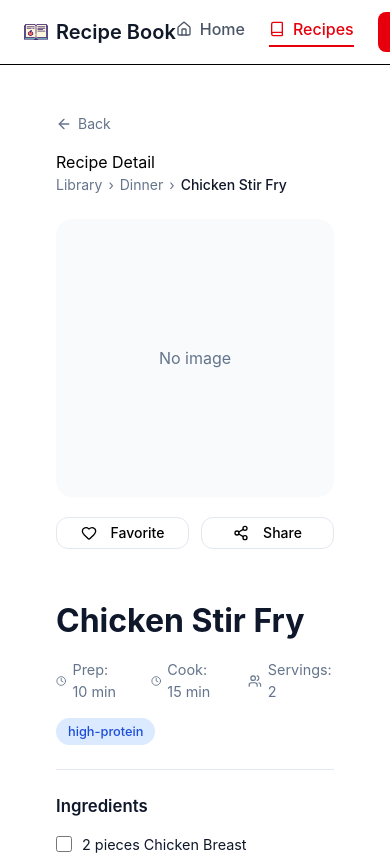
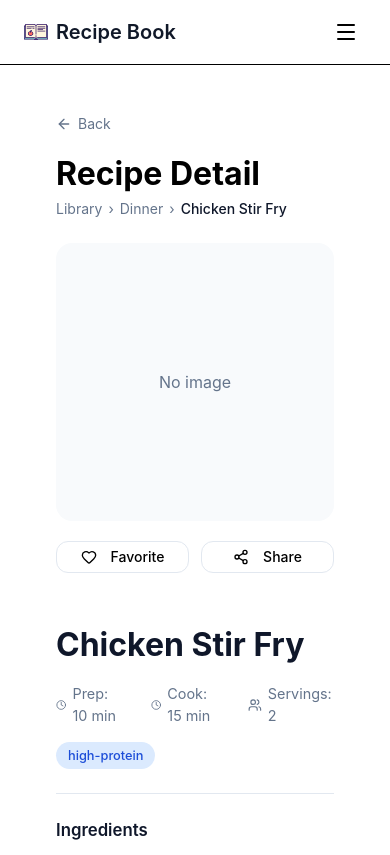
Before and after one commit to SrunTechsean/Interactive-Recipe-Book, a React (Vite) app: page /recipes/1 in a window 390 px wide. Shown: the top 855 px of the page. Built offline with nearby package versions, Linux system fonts and the light colour scheme.

Commit message:
Change nav bar

```diff
--- a/src/components/Navbar.jsx
+++ b/src/components/Navbar.jsx
@@ -1,27 +1,88 @@
+import { useState } from "react";
 import { NavLink } from "react-router-dom";
-import { Home, Book, Plus, Heart, Search, User, ChevronDown } from "lucide-react";
+import { Home, Book, Plus, Heart, Search, User, ChevronDown, Menu, X } from "lucide-react";
 
 const linkClass = ({ isActive }) =>
   `flex items-center gap-2 font-medium pb-1 border-b-2 whitespace-nowrap ${isActive ? "text-red-600 border-red-600" : "text-gray-600 border-transparent hover:text-red-600"}`;
 
+// This is for minimize the screen
+const navItems = [
+  { title: "Home", path: "/" },
+  { title: "Recipes", path: "/recipes" },
+  { title: "Add Recipe", path: "/add" },
+  { title: "Favorites", path: "/favorites" },
+  { title: "Search", path: "/search" },
+  { title: "Sign In", path: "/signin" },
+];
+
 export default function Navbar() {
+  const [menuOpen, setMenuOpen] = useState(false);
   return (
-      <nav className="flex items-center justify-between border-b bg-background px-6 py-3 overflow-x-auto">
-        <div className="flex items-center gap-2 shrink-0">
+      <nav className="border-b bg-background">
+        <div className="flex items-center justify-between px-6 py-3">
+          <div className="flex items-center gap-2">
           <img src="/recipe-book-icon.svg" className="w-6 h-6" alt="RecipeBook logo" />
-          <span className="text-xl font-semibold text-gray-900 whitespace-nowrap">Recipe Book</span>
+          <span className="text-xl font-semibold text-gray-900 whitespace-nowrap">
+            Recipe Book
+          </span>
         </div>
-        <div className="flex items-center gap-6 shrink-0">
-          <NavLink to="/" end className={linkClass}><Home className="w-4 h-4" /> Home</NavLink>
-          <NavLink to="/recipes" className={linkClass}><Book className="w-4 h-4" /> Recipes</NavLink>
-          <NavLink to="/add" className="flex items-center gap-2 bg-red-600 text-white px-5 py-2 rounded-lg hover:bg-red-700 whitespace-nowrap"><Plus className="w-4 h-4" /> Add Recipe</NavLink>
-          <NavLink to="/favorites" className={linkClass}><Heart className="w-4 h-4" /> Favorites</NavLink>
+                <div className="hidden md:flex items-center gap-6 shrink-0">
+          <NavLink to="/" end className={linkClass}>
+            <Home className="w-4 h-4" />
+            Home
+          </NavLink>
+          <NavLink to="/recipes" className={linkClass}>
+            <Book className="w-4 h-4" />
+            Recipes
+          </NavLink>
+          <NavLink
+            to="/add"
+            className="flex items-center gap-2 bg-red-600 text-white px-5 py-2 rounded-lg hover:bg-red-700 whitespace-nowrap"
+          >
+            <Plus className="w-4 h-4" />
+            Add Recipe
+          </NavLink>
+
+          <NavLink to="/favorites" className={linkClass}>
+            <Heart className="w-4 h-4" />
+            Favorites
+          </NavLink>
           <Search className="w-5 h-5 text-gray-500 hover:text-gray-900 cursor-pointer" />
           <div className="flex items-center gap-1 cursor-pointer">
-            <div className="w-8 h-8 rounded-full bg-gray-200 flex items-center justify-center"><User className="w-4 h-4 text-gray-600" /></div>
+            <div className="w-8 h-8 rounded-full bg-gray-200 flex items-center justify-center">
+              <User className="w-4 h-4 text-gray-600" />
+            </div>
             <ChevronDown className="w-4 h-4 text-gray-500" />
           </div>
         </div>
-      </nav>
+
+        <button
+        onClick = {()=> setMenuOpen(!menuOpen)}
+        className = "md:hidden p-2 rounded-lg hover:bg-gray-100"
+        >
+          {menuOpen ? (
+            <X className = "w-6 h-6"/>
+          ):(<Menu className = "w-6 h-6" />)}
+        </button>
+      </div>
+
+      {menuOpen && (
+        <div className="md:hidden bg-white border-t shadow-lg">
+          {navItems.map((item) => (
+            <NavLink
+              key={item.path}
+              to={item.path}
+              onClick={() => setMenuOpen(false)}
+              className={({ isActive }) => `block px-6 py-4 text-base font-medium transition-colors ${
+                isActive ? "bg-red-600 text-white" : "text-gray-700 hover:bg-gray-100"
+              }`
+            }
+          >
+            {item.title}
+          </NavLink>
+        ))}
+      </div>
+    )}
+    </nav>
   );
 }
--- a/src/pages/RecipeDetail.css
+++ b/src/pages/RecipeDetail.css
@@ -3,12 +3,10 @@
   margin: 0 auto;
   padding: 2rem 1.5rem 6rem;
 }
-
 .recipe-notfound {
   padding: 6rem 0;
   text-align: center;
 }
-
 .recipe-notfound button {
   margin-top: 1rem;
 }
--- a/src/pages/RecipeDetail.jsx
+++ b/src/pages/RecipeDetail.jsx
@@ -38,7 +38,7 @@ export default function RecipeDetail() {
         <ArrowLeft size={16}/>
         Back
       </button>
-      <p className = "recipe-page-tittle">Recipe Detail</p>
+      <h1 className = "recipe-page-tittle"><b>Recipe Detail</b></h1>
       <div className="recipe-breadcrumb">
         <Link to="/recipes">Library</Link>
         <span>›</span>
```
